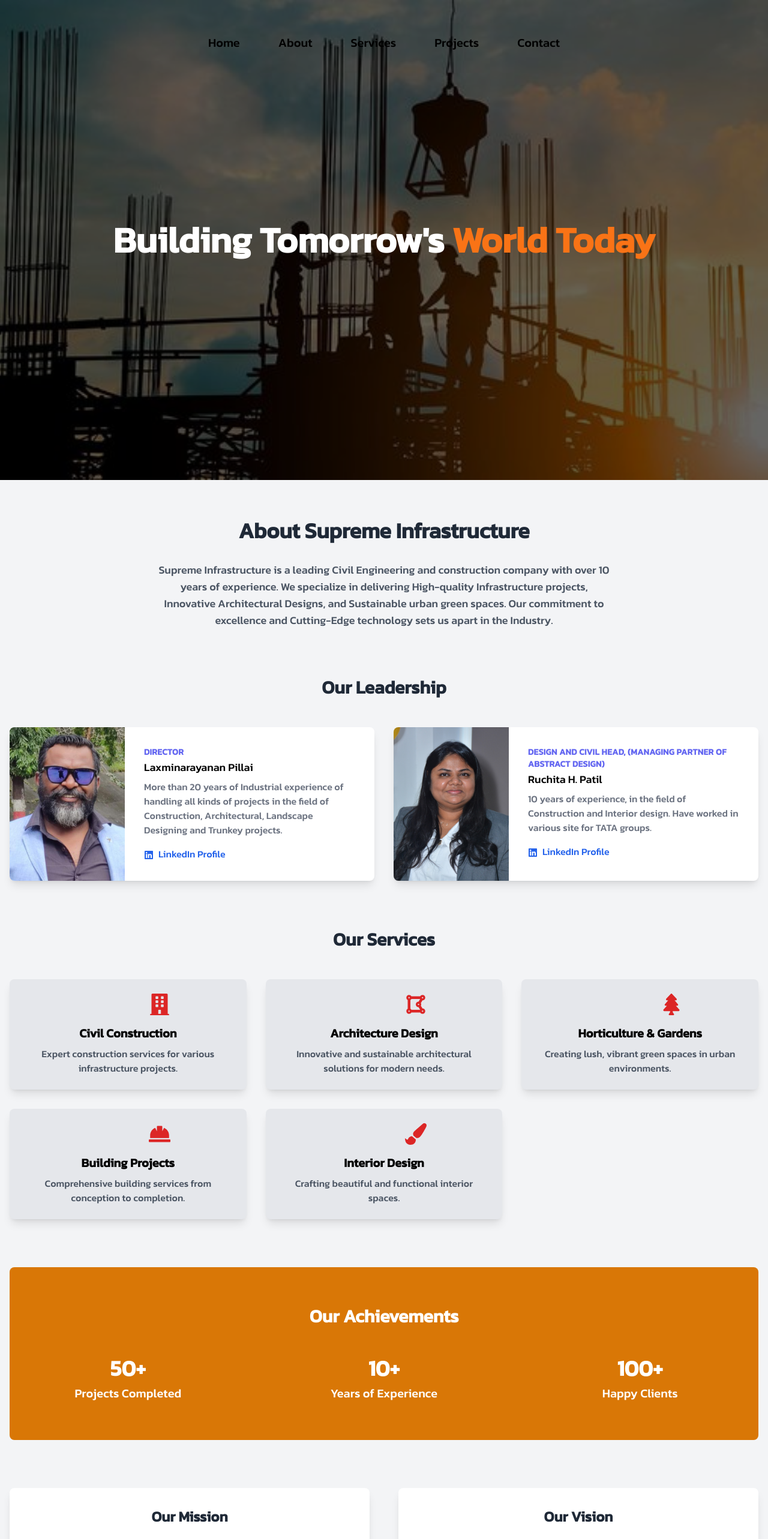
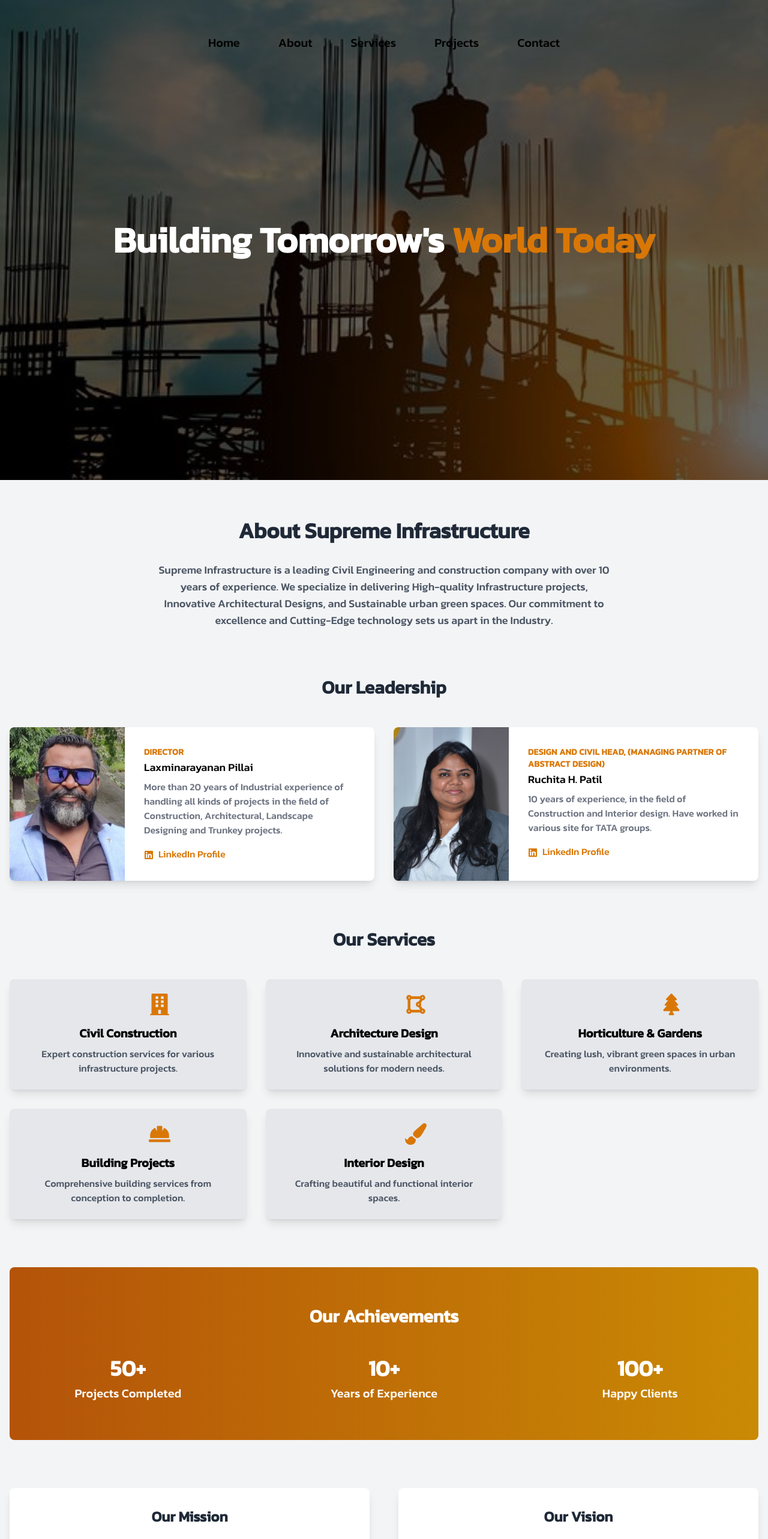
Before and after one commit to AkshayKalamkarr/supremeinfrastructure, a Next.js app: page /about/supremeInfrastructure in a window 1280 px wide. Shown: the top 2565 px of the page at 60% size. Built offline with nearby package versions, Linux system fonts and the light colour scheme.

Commit message:
new code

```diff
--- a/app/about/supremeInfrastructure/page.jsx
+++ b/app/about/supremeInfrastructure/page.jsx
@@ -40,7 +40,7 @@ const AboutUsPage = () => {
             {/* Hero Section */}
             <div className="bg-cover bg-center h-[calc(100vh-80px)] md:h-screen relative" style={{ backgroundImage: "url('/images/about/about.jpg')" }}>
                 <div className="absolute inset-0 bg-black bg-opacity-60 flex items-center justify-center">
-                    <h1 className="text-4xl md:text-6xl font-bold text-white text-center px-4">Building Tomorrow's <span className='text-orange-500'>World Today</span> </h1>
+                    <h1 className="text-4xl md:text-6xl font-bold text-white text-center px-4">Building Tomorrow's <span className='text-amber-600'>World Today</span> </h1>
                 </div>
             </div>
 
@@ -78,11 +78,11 @@ const AboutUsPage = () => {
                                         />
                                     </div>
                                     <div className="p-8">
-                                        <div className="uppercase tracking-wide text-sm text-indigo-500 font-semibold">{director.position}</div>
+                                        <div className="uppercase tracking-wide text-sm text-amber-600 font-semibold">{director.position}</div>
                                         <div className="block mt-1 text-lg leading-tight font-medium text-black hover:underline">{director.name}</div>
                                         <p className="mt-2 text-gray-500">{director.bio}</p>
                                         <div className="mt-4">
-                                            <a href="#" className="text-blue-600 hover:text-blue-800">
+                                            <a href="#" className="text-amber-600 hover:text-blue-800">
                                                 <FaLinkedin className="inline mr-2" />
                                                 LinkedIn Profile
                                             </a>
@@ -106,7 +106,7 @@ const AboutUsPage = () => {
                                     whileHover={{ scale: 1.05 }}
                                     transition={{ type: "spring", stiffness: 300 }}
                                 >
-                                    <div className="text-4xl mb-4 text-red-600 mx-32 md:mx-52">{service.icon}</div>
+                                    <div className="text-4xl mb-4 text-amber-600 mx-32 md:mx-52">{service.icon}</div>
                                     <h3 className="text-xl font-semibold mb-2">{service.title}</h3>
                                     <p className="text-gray-600">{service.description}</p>
                                 </motion.div>
@@ -116,7 +116,7 @@ const AboutUsPage = () => {
                 </div>
 
                 {/* Stats Section */}
-                <section className="mb-20 bg-amber-600 text-white py-16 rounded-lg">
+                <section className="mb-20 bg-gradient-to-r from-amber-700 to-yellow-600 text-white py-16 rounded-lg">
                     <div className="container mx-auto">
                         <h2 className="text-2xl md:text-3xl font-bold mb-12 text-center">Our Achievements</h2>
                         <div className="grid grid-cols-2 md:grid-cols-3 gap-8">
@@ -169,7 +169,7 @@ const AboutUsPage = () => {
                     <h2 className="text-2xl md:text-3xl font-bold mb-6 text-gray-800">Ready to Build Your Dream Project?</h2>
                     <Link href='/contact'>
                         <motion.button
-                            className="bg-amber-600 text-white px-8 py-3 rounded-full text-lg font-semibold hover:bg-blue-700 transition duration-300"
+                            className="bg-gradient-to-r from-amber-700 to-yellow-600 text-white px-8 py-3 rounded-full text-lg font-semibold hover:bg-blue-700 transition duration-300"
                             whileHover={{ scale: 1.05 }}
                             whileTap={{ scale: 0.95 }}
                         >
```
